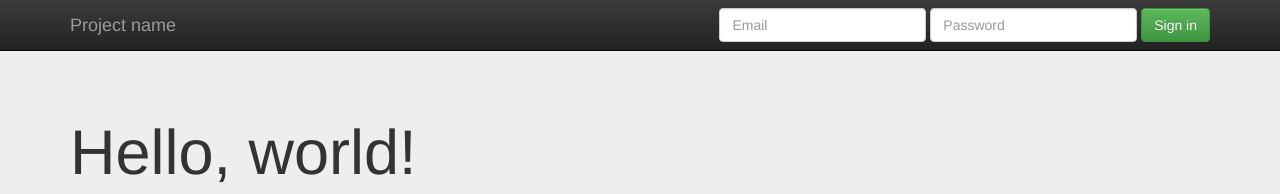
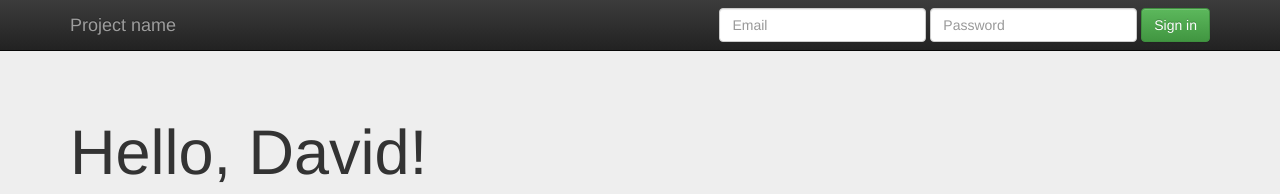
Before and after one commit to davidaq77/-SCM_CohorteXIXv1, a plain HTML site: page initializr/index.html in a window 1280 px wide. Shown: the top 194 px of the page. Drawn offline with nearby package versions, Linux system fonts and the light colour scheme.

Commit message:
6to commit, agregar proyecto springmodificar index initialzr

```diff
--- a/initializr/index.html
+++ b/initializr/index.html
@@ -55,7 +55,7 @@
     <!-- Main jumbotron for a primary marketing message or call to action -->
     <div class="jumbotron">
       <div class="container">
-        <h1>Hello, world!</h1>
+        <h1>Hello, David!</h1>
         <p>This is a template for a simple marketing or informational website. It includes a large callout called a jumbotron and three supporting pieces of content. Use it as a starting point to create something more unique.</p>
         <p><a class="btn btn-primary btn-lg" href="#" role="button">Learn more &raquo;</a></p>
       </div>
```
